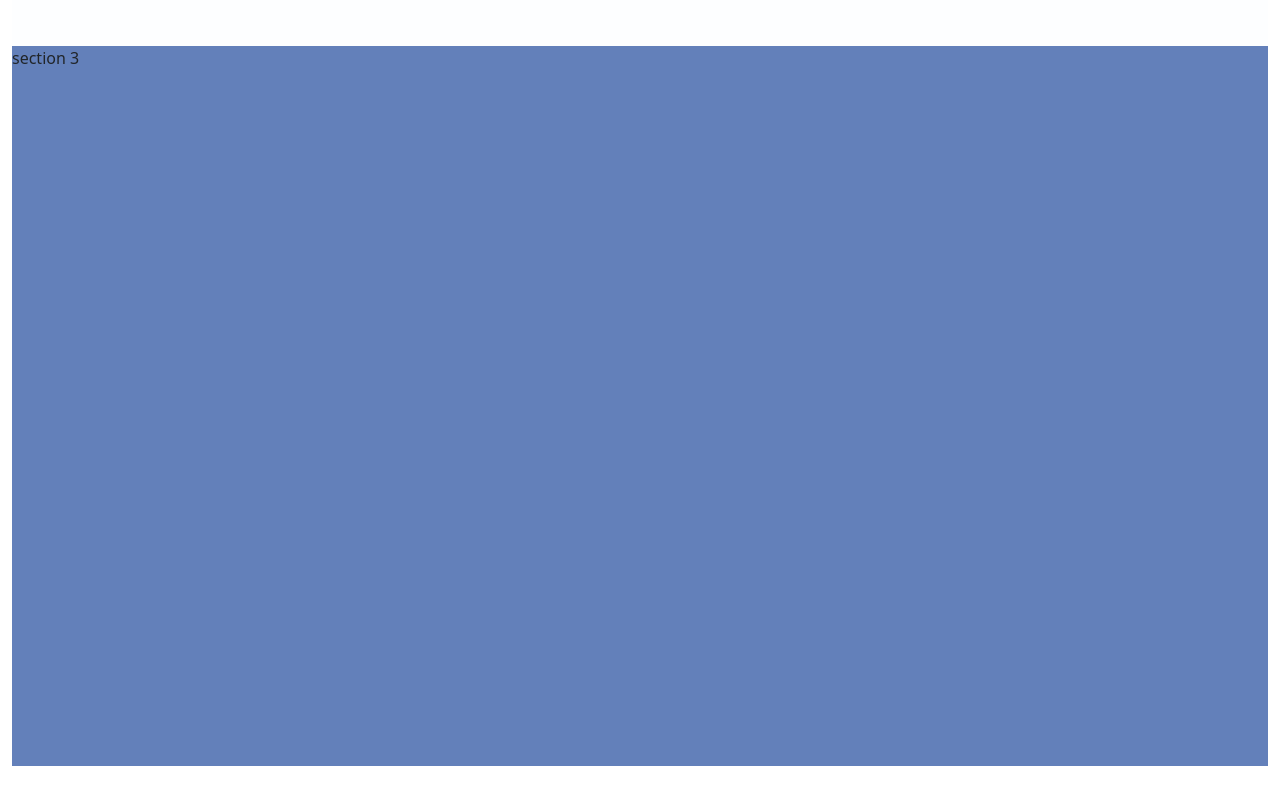
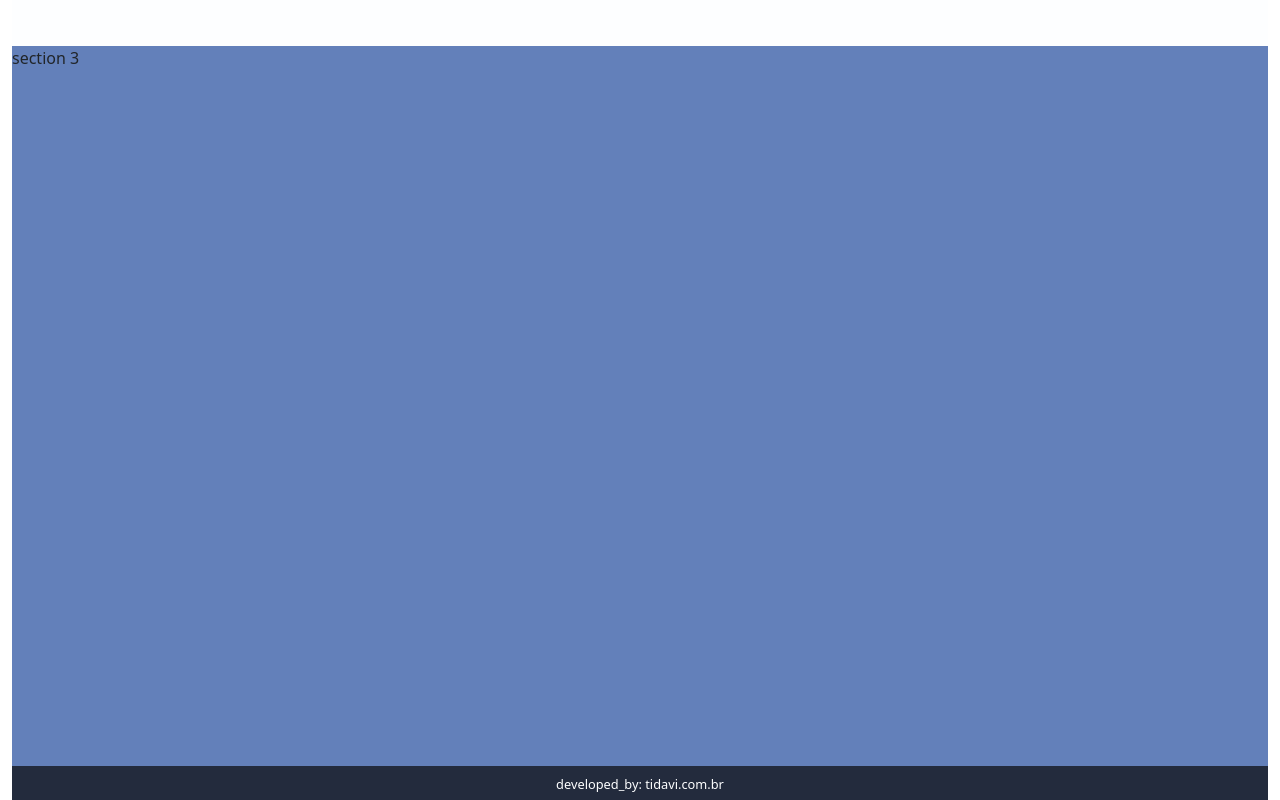
Before and after one commit to manelv8/cognoser-site, a website built with Vite: page index.html in a window 1280 px wide. Shown: the part 1670-2470 px from the top of the page. Before the commit the page ends 2436 px from the top, so only its background shows below. Built offline with nearby package versions, Linux system fonts and the light colour scheme.

Commit message:
add footer

```diff
--- a/index.html
+++ b/index.html
@@ -74,6 +74,10 @@
           </section>
         </main>
 
+        <footer class="footer-main">
+          <a href="https://tidavi.com.br" target="_blank">developed_by: tidavi.com.br</a>
+
+        </footer>
 
     </div>
     <script src="https://cdn.jsdelivr.net/npm/@popperjs/core@2.9.3/dist/umd/popper.min.js"
--- /dev/null
+++ b/src/styles/_footer-main.scss
@@ -0,0 +1,10 @@
+.footer-main{
+  text-align: center;
+  background-color: var(--black-800);
+  padding: 0.3rem;
+  a {
+    text-decoration: none;
+    color: var(--white);
+    font-size: 0.8rem;
+  }
+}
--- a/src/styles/style.scss
+++ b/src/styles/style.scss
@@ -1,5 +1,6 @@
 
 @use "section-main";
+@use "footer-main";
 
 .main-header{
   .banner{
```
